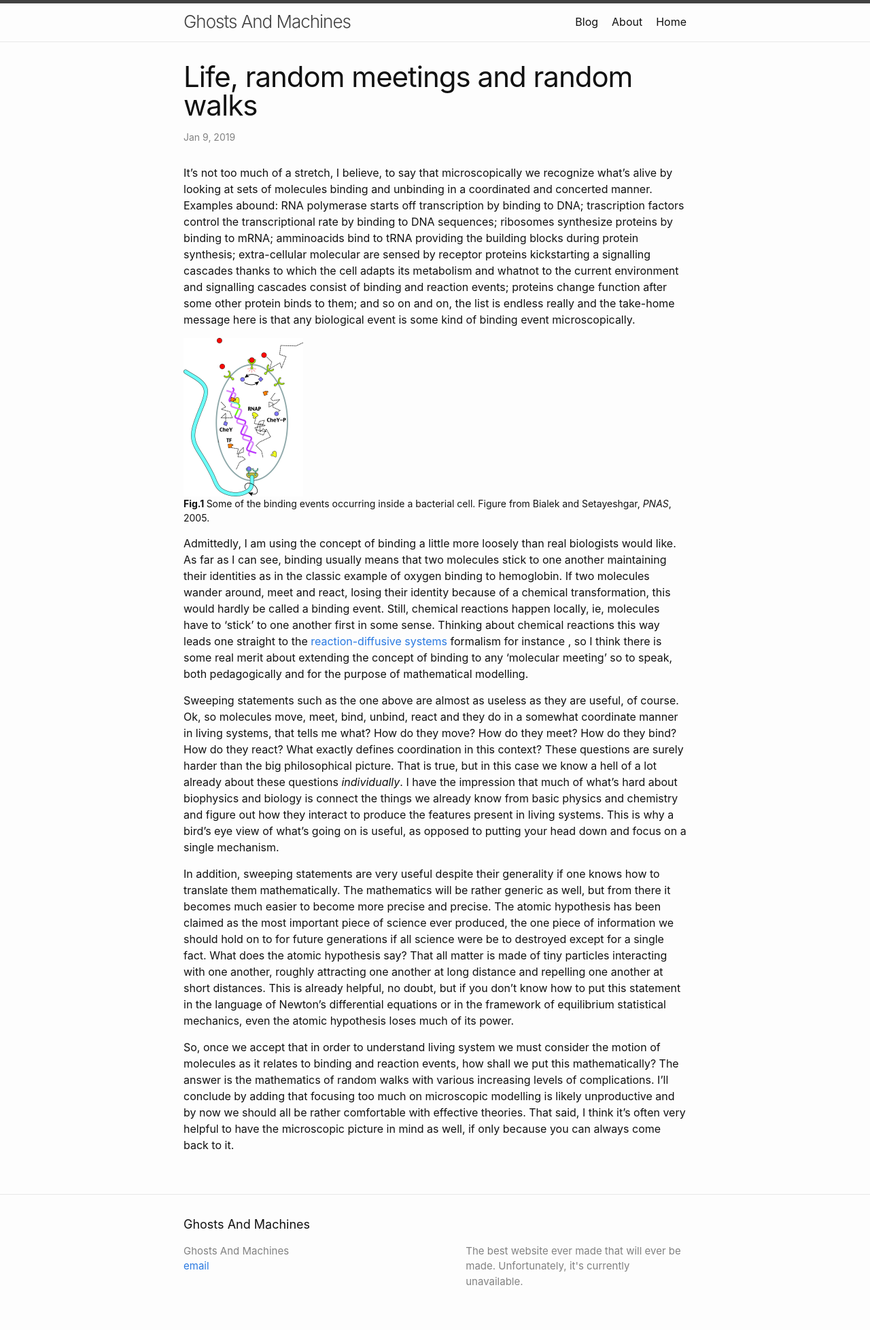
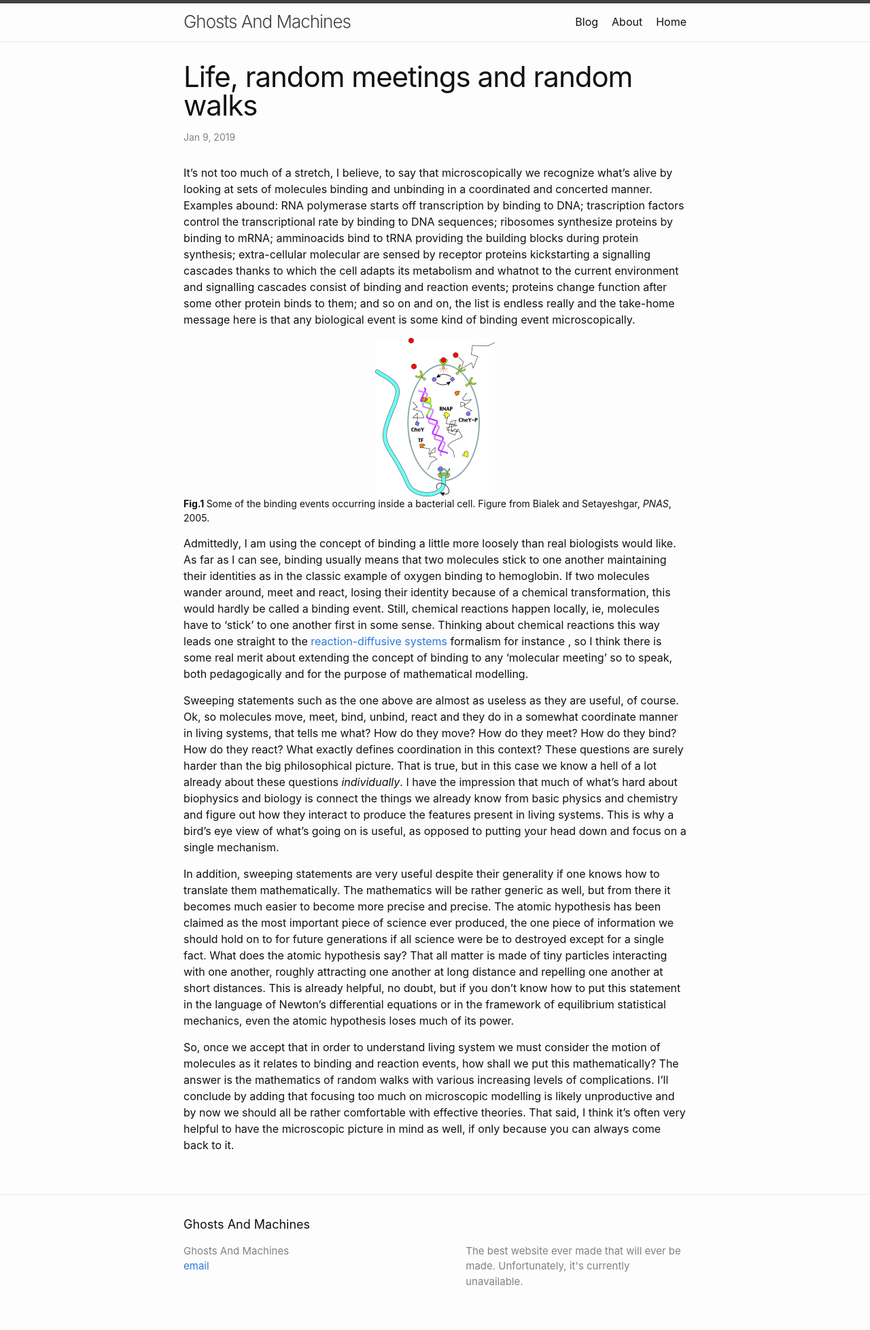
Before and after one commit to ghostsandmachines/ghostsandmachines.github.io, a Jekyll site: the page built from _posts/2019-01-09-ghost-and-machines-site-launched.md, in a window 1280 px wide. Shown: the whole page at 68% size. Built offline with Jekyll 4.4.1, drawn with Linux system fonts in a browser that asks for light colours; comment, search, counter and statistics services are not loaded.

Commit message:
center_figure

```diff
--- a/_sass/minima/_base.scss
+++ b/_sass/minima/_base.scss
@@ -56,7 +56,7 @@ main {
  */
 img {
   max-width: 100%;
-  text-align: center;
+  vertical-align: middle;
 }
 
 
@@ -66,7 +66,7 @@ img {
  */
 figure > img {
   display: block;
-  text-align: center;
+  margin: 0 auto
 }
 
 figcaption {
```
Also changed, not shown: Gemfile.lock.
